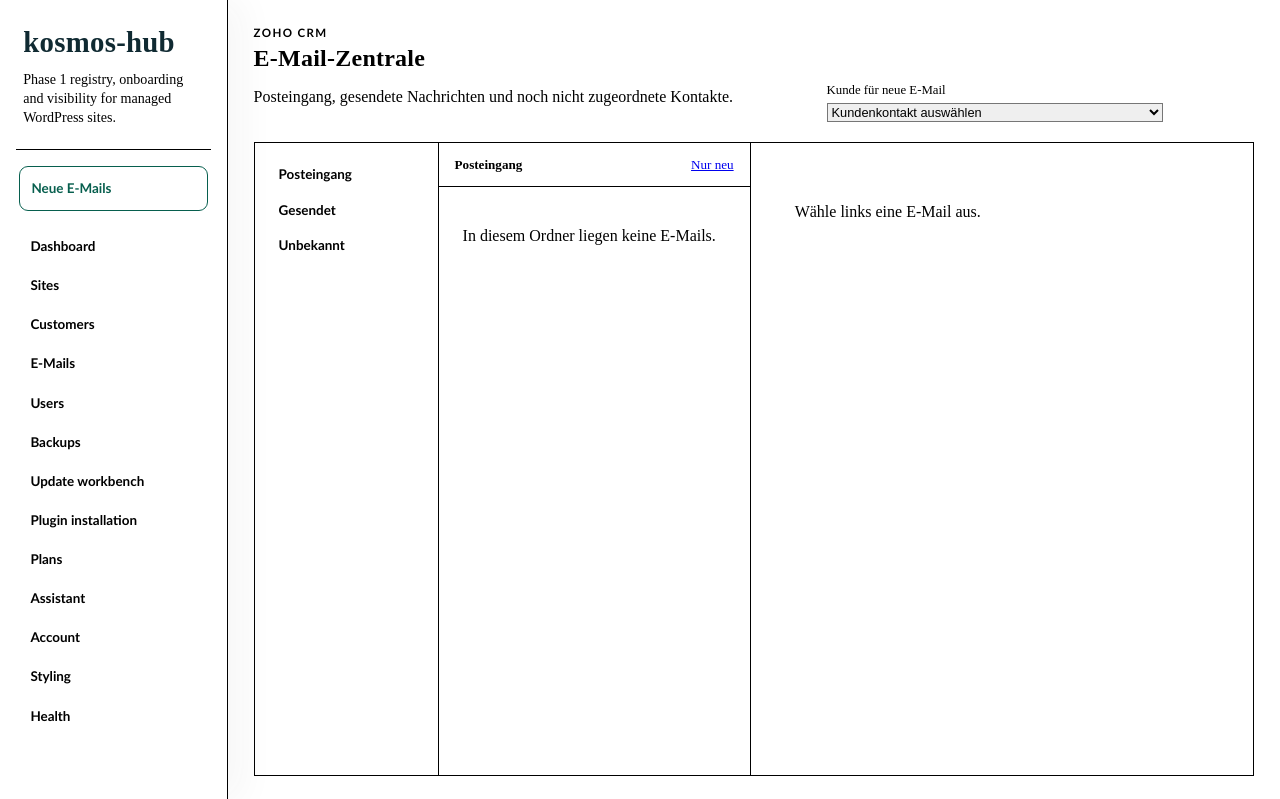
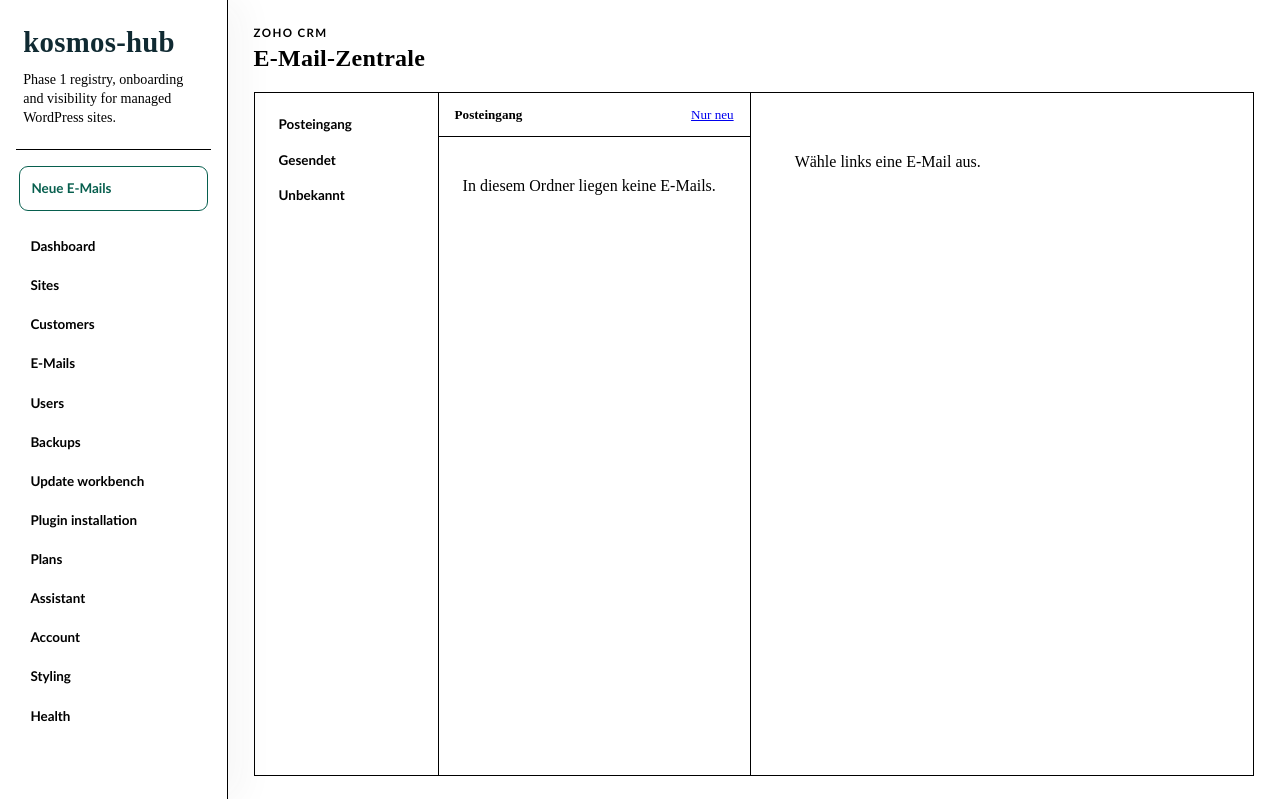
Before and after one commit to buero1/kosmos-hub, a Python web app: template server/app/templates/emails.html in a window 1280 px wide. Shown: the top 799 px of the page. Run offline with Jinja, Linux system fonts and the light colour scheme; the template is opened without the code that fills it, so the values that code supplies are empty.

Commit message:
Simplify mailbox header

```diff
--- a/server/app/templates/emails.html
+++ b/server/app/templates/emails.html
@@ -2,11 +2,8 @@
 {% block title %}E-Mails · kosmos-hub{% endblock %}
 {% block content %}
   <style>
-    .mailbox-header { display: flex; justify-content: space-between; gap: 1rem; align-items: end; margin-bottom: 1.25rem; }
+    .mailbox-header { margin-bottom: 1.25rem; }
     .mailbox-header h2 { margin: 0.18rem 0 0; }
-    .mailbox-compose { display: flex; gap: 0.55rem; align-items: end; }
-    .mailbox-compose label { display: grid; gap: 0.3rem; color: var(--muted); font-size: 0.8rem; }
-    .mailbox-compose select { width: min(21rem, 36vw); }
     .mailbox-shell { display: grid; grid-template-columns: 11.5rem minmax(18rem, 0.9fr) minmax(24rem, 1.45fr); height: var(--mailbox-shell-height, 66dvh); min-height: 20rem; overflow: hidden; padding: 0; }
     .mailbox-folders { min-height: 0; overflow-y: auto; overscroll-behavior: contain; padding: 0.8rem; border-right: 1px solid var(--border); background: color-mix(in srgb, var(--accent-soft) 22%, var(--panel)); }
     .mailbox-folders a { display: flex; justify-content: space-between; gap: 0.45rem; padding: 0.62rem 0.7rem; border-radius: var(--control-v1-radius); color: var(--ink); font: 700 0.84rem "Trebuchet MS", sans-serif; text-decoration: none; }
@@ -41,23 +38,13 @@
     .mailbox-unassigned { margin-top: 1rem; padding: 1rem; border: 1px dashed var(--border); border-radius: var(--control-v1-radius); background: color-mix(in srgb, var(--accent-soft) 20%, var(--panel)); }
     .mailbox-unassigned h4 { margin: 0; }
     .mailbox-unassigned p { color: var(--muted); line-height: 1.5; }
-    @media (max-width: 780px) { .mailbox-header { align-items: stretch; flex-direction: column; } .mailbox-compose select { width: 100%; } .mailbox-shell { display: block; height: auto; min-height: 0; } .mailbox-folders { display: flex; gap: 0.25rem; overflow-x: auto; overflow-y: hidden; border-right: 0; border-bottom: 1px solid var(--border); } .mailbox-folders a { flex: 0 0 auto; } .mailbox-list { max-height: 24rem; border-right: 0; border-bottom: 1px solid var(--border); } .mailbox-reading-pane { overflow: visible; } }
+    @media (max-width: 780px) { .mailbox-shell { display: block; height: auto; min-height: 0; } .mailbox-folders { display: flex; gap: 0.25rem; overflow-x: auto; overflow-y: hidden; border-right: 0; border-bottom: 1px solid var(--border); } .mailbox-folders a { flex: 0 0 auto; } .mailbox-list { max-height: 24rem; border-right: 0; border-bottom: 1px solid var(--border); } .mailbox-reading-pane { overflow: visible; } }
   </style>
   <section class="mailbox-header">
     <div>
       <p class="eyebrow">Zoho CRM</p>
       <h2>E-Mail-Zentrale</h2>
-      <p class="subtle">Posteingang, gesendete Nachrichten und noch nicht zugeordnete Kontakte.</p>
     </div>
-    <form class="mailbox-compose" method="get" action="/emails/compose">
-      <label>Kunde für neue E-Mail
-        <select name="customer_id" required>
-          <option value="">Kundenkontakt auswählen</option>
-          {% for customer in compose_customers %}<option value="{{ customer.id }}">{{ customer.name }}</option>{% endfor %}
-        </select>
-      </label>
-      <button class="button" type="submit">Neue E-Mail</button>
-    </form>
   </section>
 
   <section class="card mailbox-shell" data-mailbox-shell>
```
Also changed, not shown: server/app/api/routes/web.py (+0 -8 lines).
